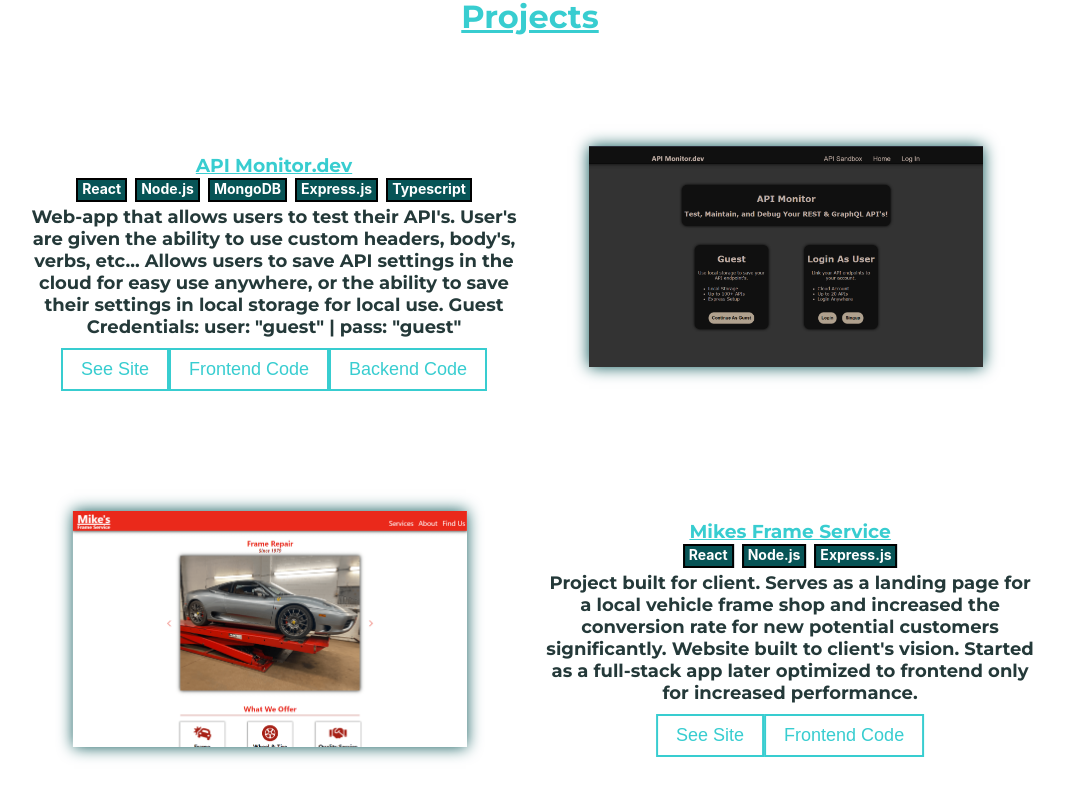
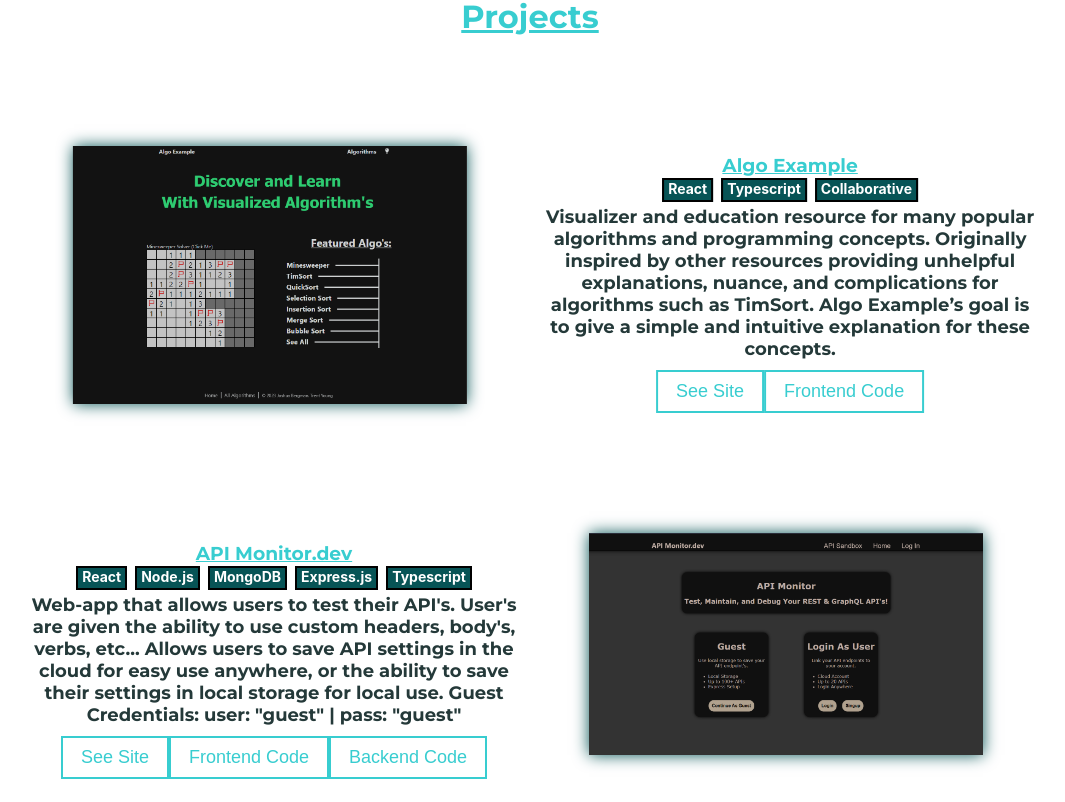
Before and after one commit to JoshBergman/Portfolio-v2, a React (Create React App) app: page / in a window 1280 px wide. Shown: the part 1778-2580 px from the top of the page, without its empty margins (110-1175 px from the left). Built offline with nearby package versions, Linux system fonts and the light colour scheme.

Commit message:
Added Algo Example as a new project

```diff
--- a/src/Components/Sections/Project.tsx
+++ b/src/Components/Sections/Project.tsx
@@ -5,12 +5,24 @@
 import { ProjectInfo } from '../ProjectsUI/SingleProject';
 import { descriptions } from './ProjectDescriptions';
 
+import AlgoExample from '../ProjectsUI/Thumbnails/AlgoExample.png';
 import APIMonitor from '../ProjectsUI/Thumbnails/APIMonitor.png';
 import QuickBudgetTool from '../ProjectsUI/Thumbnails/QuickBudgetTool.png';
 import MikesFrameService from '../ProjectsUI/Thumbnails/MikesFrameService.png';
 
 
 export default function Project() {
+
+  const algoExample: ProjectInfo = {
+    img: AlgoExample,
+    imgAlt: "Algo Example thumbnail",
+    title: "Algo Example",
+    desc: descriptions.algoExample,
+    techs: ["React", "Typescript", "Collaborative"],
+    alternate: true,
+    site: "https://algoexample.com",
+    frontend: "https://github.com/JoshBergman/Algorithms-Explained"
+  };
 
   const APIMonitorInfo: ProjectInfo = {
     img: APIMonitor,
@@ -48,6 +60,7 @@
   return (
     <div className={styles.projectsContainer} id="projects">
         <h2 className={styles.title}>Projects</h2>
+        <SingleProject ProjectInfo={algoExample} />
         <SingleProject ProjectInfo={APIMonitorInfo} />
         <SingleProject ProjectInfo={MikesFrameServiceInfo} />
         <SingleProject ProjectInfo={quickBudgetToolInfo} />
--- a/src/Components/Sections/ProjectDescriptions.ts
+++ b/src/Components/Sections/ProjectDescriptions.ts
@@ -1,7 +1,8 @@
 export const descriptions = {
     apimonitor: "Web-app that allows users to test their API's. User's are given the ability to use custom headers, body's, verbs, etc... Allows users to save API settings in the cloud for easy use anywhere, or the ability to save their settings in local storage for local use. Guest Credentials: user: \"guest\" | pass: \"guest\"",
     quickbudgettool: "Quick Budget Tool is exactly that! A tool designed to quickly estimate the average cost for someone to move to any given state and display the data in an easy-to-read format. The tool was later adapted to calculate many standardized budget types.",
-    mikesframeservice: "Project built for client. Serves as a landing page for a local vehicle frame shop and increased the conversion rate for new potential customers significantly. Website built to client's vision. Started as a full-stack app later optimized to frontend only for increased performance."
+    mikesframeservice: "Project built for client. Serves as a landing page for a local vehicle frame shop and increased the conversion rate for new potential customers significantly. Website built to client's vision. Started as a full-stack app later optimized to frontend only for increased performance.",
+    algoExample: "Visualizer and education resource for many popular algorithms and programming concepts. Originally inspired by other resources providing unhelpful explanations, nuance, and complications for algorithms such as TimSort. Algo Example’s goal is to give a simple and intuitive explanation for these concepts."
 };
 
 export const aboutMeDescriptions = {
```
Also changed, not shown: src/Components/ProjectsUI/Thumbnails/AlgoExample.png (added).
